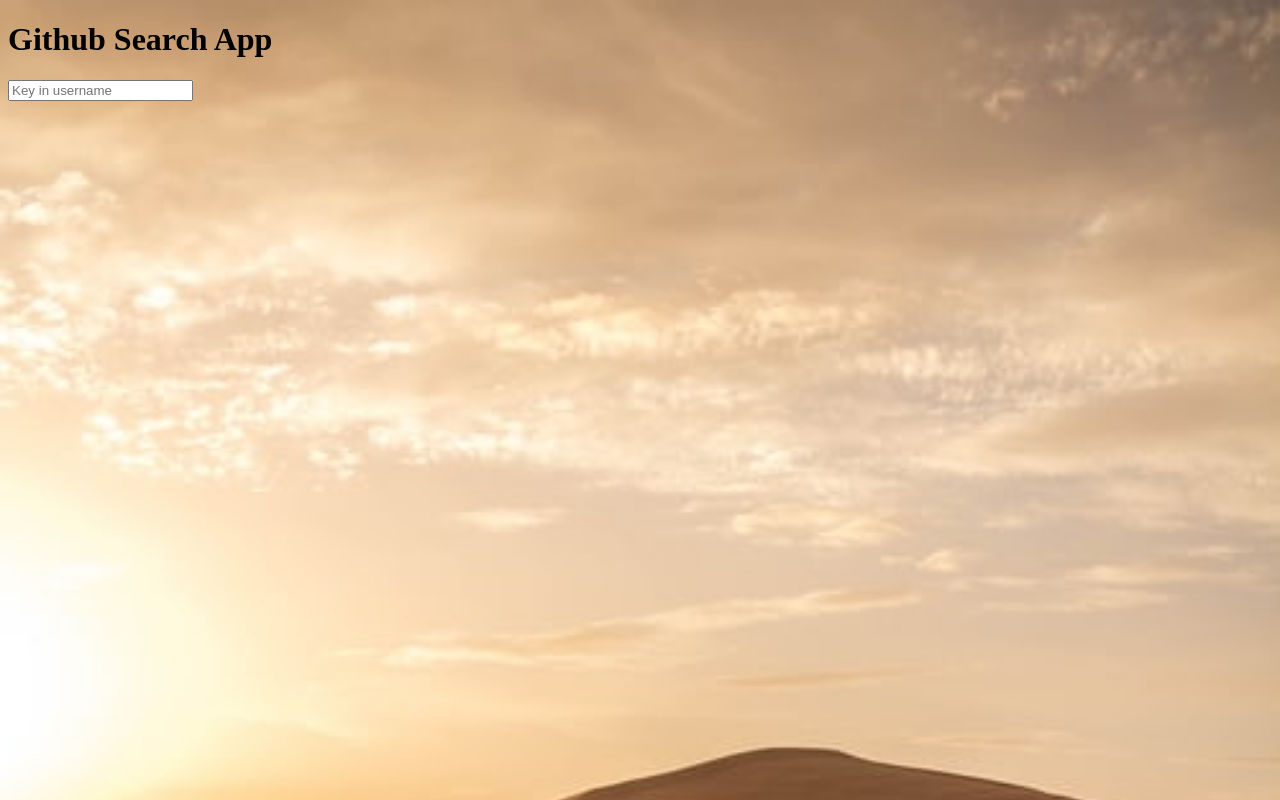
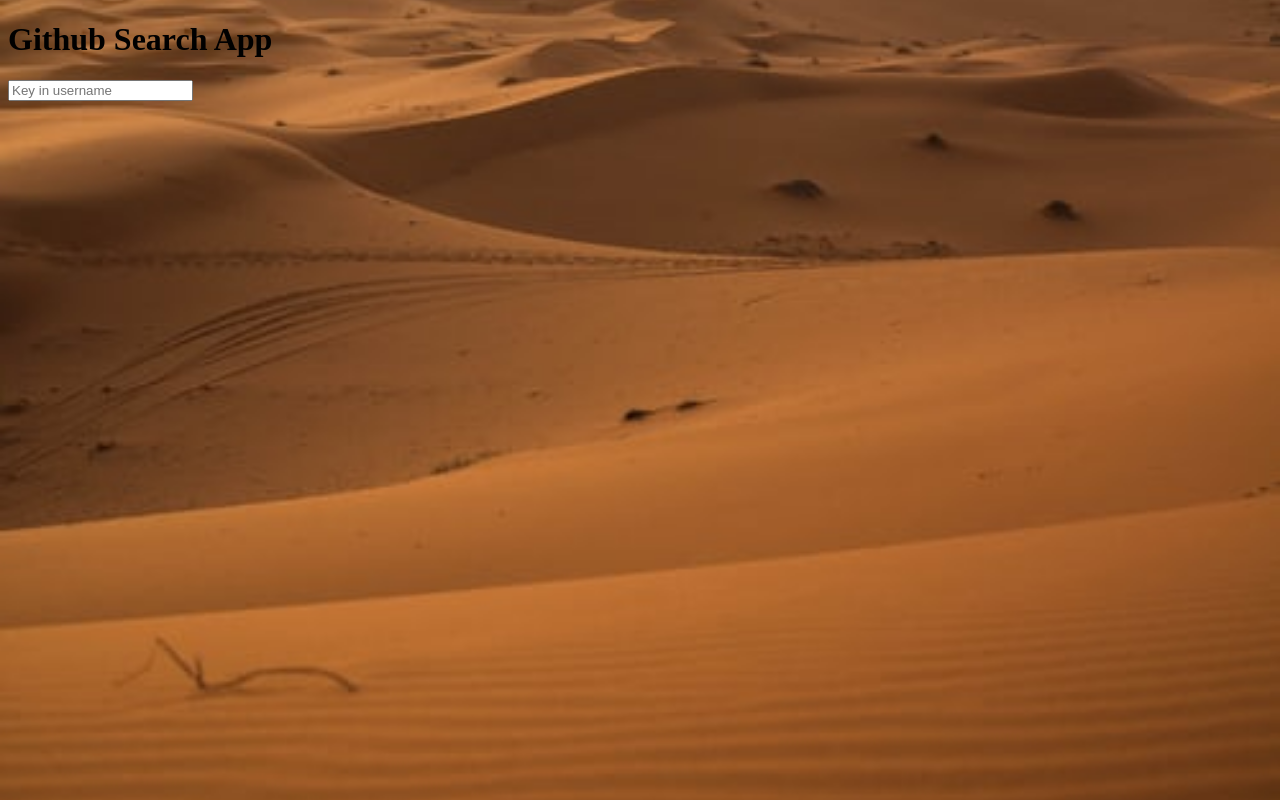
Before and after one commit to BM-Winston/Github-Search-App, an Angular app: page / in a window 1280 px wide. Built offline with nearby package versions, Linux system fonts and the light colour scheme.

Commit message:
Add backgroung position

```diff
--- a/src/styles.css
+++ b/src/styles.css
@@ -2,4 +2,5 @@ body{
     background-image: url(../src/assets/i1.jpeg);
     background-size: cover;
     background-repeat: no-repeat;
+    background-position: 100%;
 }
```
